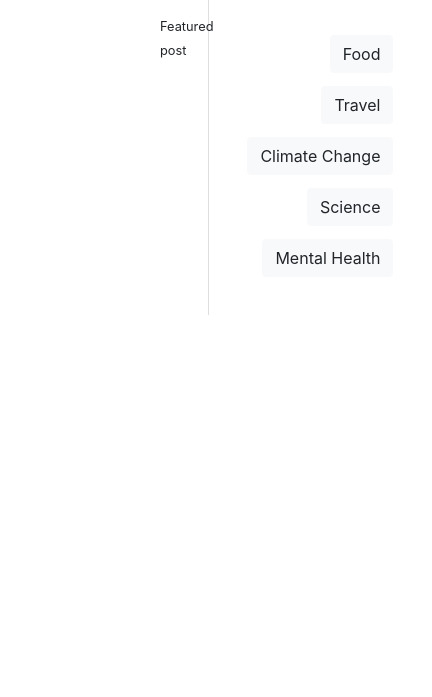
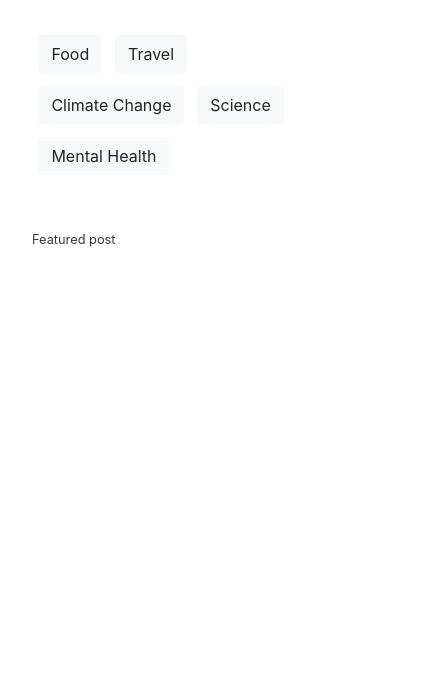
Before and after one commit to Elohina/lgc-theblog, a website with bundled scripts: page index.html in a window 390 px wide. Shown: the part 147-844 px from the top of the page, 432 px wide, since content can reach past the window. Built offline with nearby package versions, Linux system fonts and the light colour scheme; files whose address does not match are found by name.

Commit message:
Add media queries

```diff
--- a/index.html
+++ b/index.html
@@ -4,9 +4,9 @@
   <meta charset="UTF-8">
   <meta name="viewport" content="width=device-width, initial-scale=1.0">
 
-  <link rel="stylesheet" href="https://maxcdn.bootstrapcdn.com/bootstrap/4.0.0/css/bootstrap.min.css" integrity="sha384-Gn5384xqQ1aoWXA+058RXPxPg6fy4IWvTNh0E263XmFcJlSAwiGgFAW/dAiS6JXm" crossorigin="anonymous">
   <link rel="stylesheet" href="css/style.css">
-
+  <!-- <link rel="stylesheet" href="https://maxcdn.bootstrapcdn.com/bootstrap/4.0.0/css/bootstrap.min.css" integrity="sha384-Gn5384xqQ1aoWXA+058RXPxPg6fy4IWvTNh0E263XmFcJlSAwiGgFAW/dAiS6JXm" crossorigin="anonymous"> -->
+  <link rel="stylesheet" href="../node_modules/bootstrap/dist/css/bootstrap.min.css">
   <title>TheBlog</title>
 </head>
 <body>
@@ -63,5 +63,8 @@
   <footer></footer>
 
   <script type="module" src="./js/index.js"></script>
+  <script src="https://code.jquery.com/jquery-3.2.1.slim.min.js" integrity="sha384-KJ3o2DKtIkvYIK3UENzmM7KCkRr/rE9/Qpg6aAZGJwFDMVNA/GpGFF93hXpG5KkN" crossorigin="anonymous"></script>
+  <script src="https://cdnjs.cloudflare.com/ajax/libs/popper.js/1.12.9/umd/popper.min.js" integrity="sha384-ApNbgh9B+Y1QKtv3Rn7W3mgPxhU9K/ScQsAP7hUibX39j7fakFPskvXusvfa0b4Q" crossorigin="anonymous"></script>
+  <script src="../node_modules/bootstrap/dist/js/bootstrap.min.js"></script>
 </body>
 </html>
--- a/package.json
+++ b/package.json
@@ -14,5 +14,8 @@
     "start": "npm-run-all --parallel devserver watch:sass"
   },
   "author": "Elohina Guevara",
-  "license": "ISC"
+  "license": "ISC",
+  "dependencies": {
+    "bootstrap": "^4.5.3"
+  }
 }
--- a/sass/_base.scss
+++ b/sass/_base.scss
@@ -5,3 +5,15 @@ body {
   padding-left: 10rem;
 
 }
+
+@include media-breakpoint-down(md) {
+  body {
+    padding: 5rem;
+  }
+}
+
+@include media-breakpoint-down(sm) {
+  body {
+    padding: 2rem;
+  }
+}
--- a/sass/_navigation.scss
+++ b/sass/_navigation.scss
@@ -14,7 +14,17 @@ nav {
     padding-right: 2rem;
     padding-top: 1rem;
     &__search {
-
+      margin-right: 2rem;
     }
   }
 }
+
+@include media-breakpoint-down(md) {
+  nav {
+    .navbar-utils {
+      justify-content: space-between;
+      width: 40%;
+      padding-right: 0;
+    }
+  }
+}
--- a/sass/components/_banner.scss
+++ b/sass/components/_banner.scss
@@ -1,5 +1,6 @@
 .banner {
   display: flex;
+  flex-direction: row;
   padding-top: 2rem;
   padding-bottom: 2rem;
   &-featured {
@@ -54,3 +55,26 @@
     }
   }
 }
+
+@include media-breakpoint-down(md) {
+  .banner {
+    flex-direction: column-reverse;
+
+    &-featured {
+      width: 100%;
+      padding-top: .8rem;
+      padding-right: 0;
+      border-right: none;
+    }
+
+    &-topics {
+      padding-left: 0;
+      flex-wrap: wrap;
+      justify-content: start;
+
+      .btn {
+        margin: .4rem;
+      }
+    }
+  }
+}
--- a/sass/components/_post.scss
+++ b/sass/components/_post.scss
@@ -58,5 +58,18 @@
     width: 85%;
 
   }
+}
 
+@include media-breakpoint-down(md) {
+  .post {
+    padding-left: 0;
+    padding-right: 0;
+  }
 }
+
+@include media-breakpoint-down(sm) {
+  .post {
+    padding-left: 0;
+    padding-right: 0;
+  }
+}
--- a/sass/main.scss
+++ b/sass/main.scss
@@ -1,3 +1,7 @@
+@import "../node_modules/bootstrap/scss/_functions";
+@import "../node_modules/bootstrap/scss/_variables";
+@import "../node_modules/bootstrap/scss/mixins/_breakpoints";
+
 @import "base";
 @import "navigation";
 @import "components/post";
```
Also changed, not shown: css/style.css, 1 other file.
